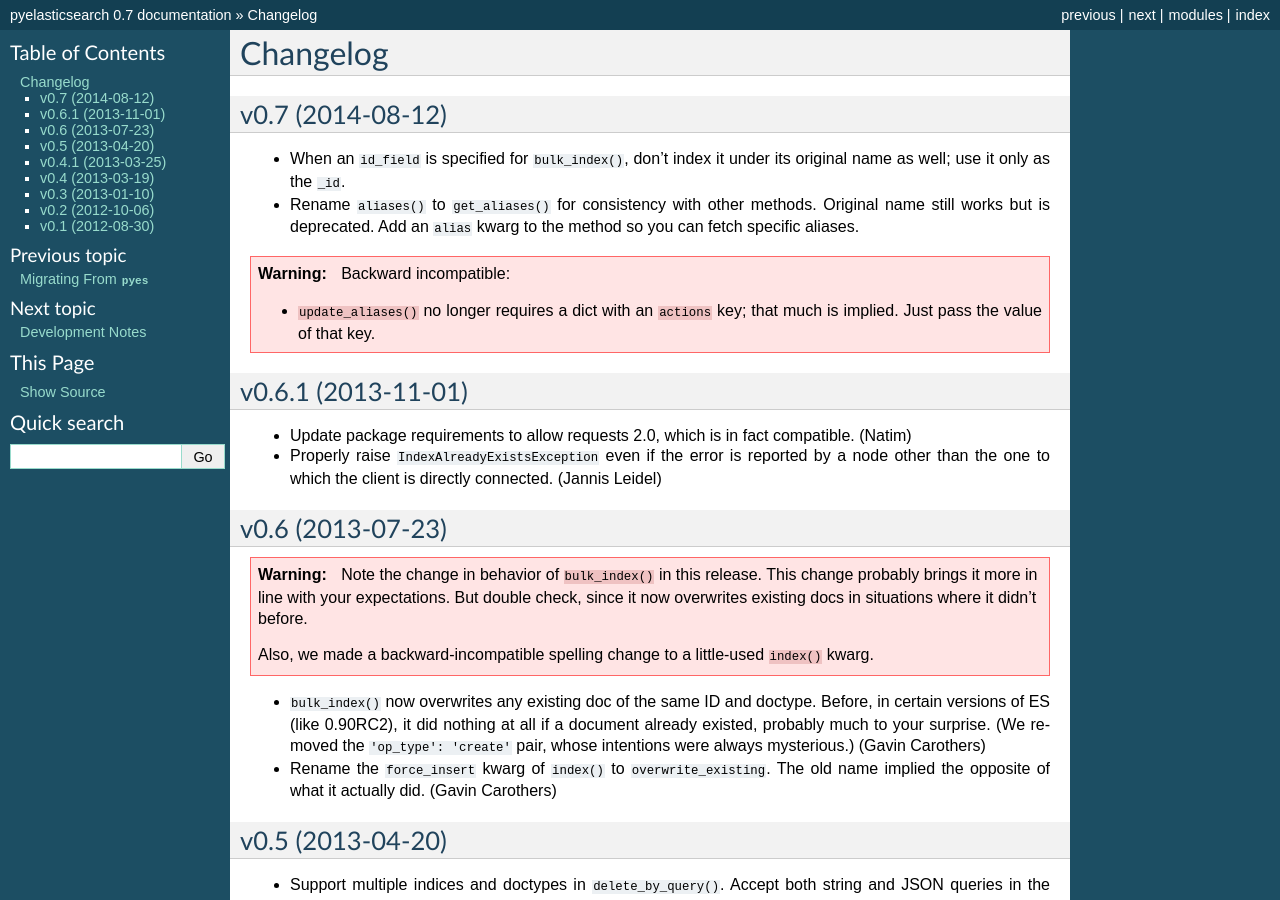
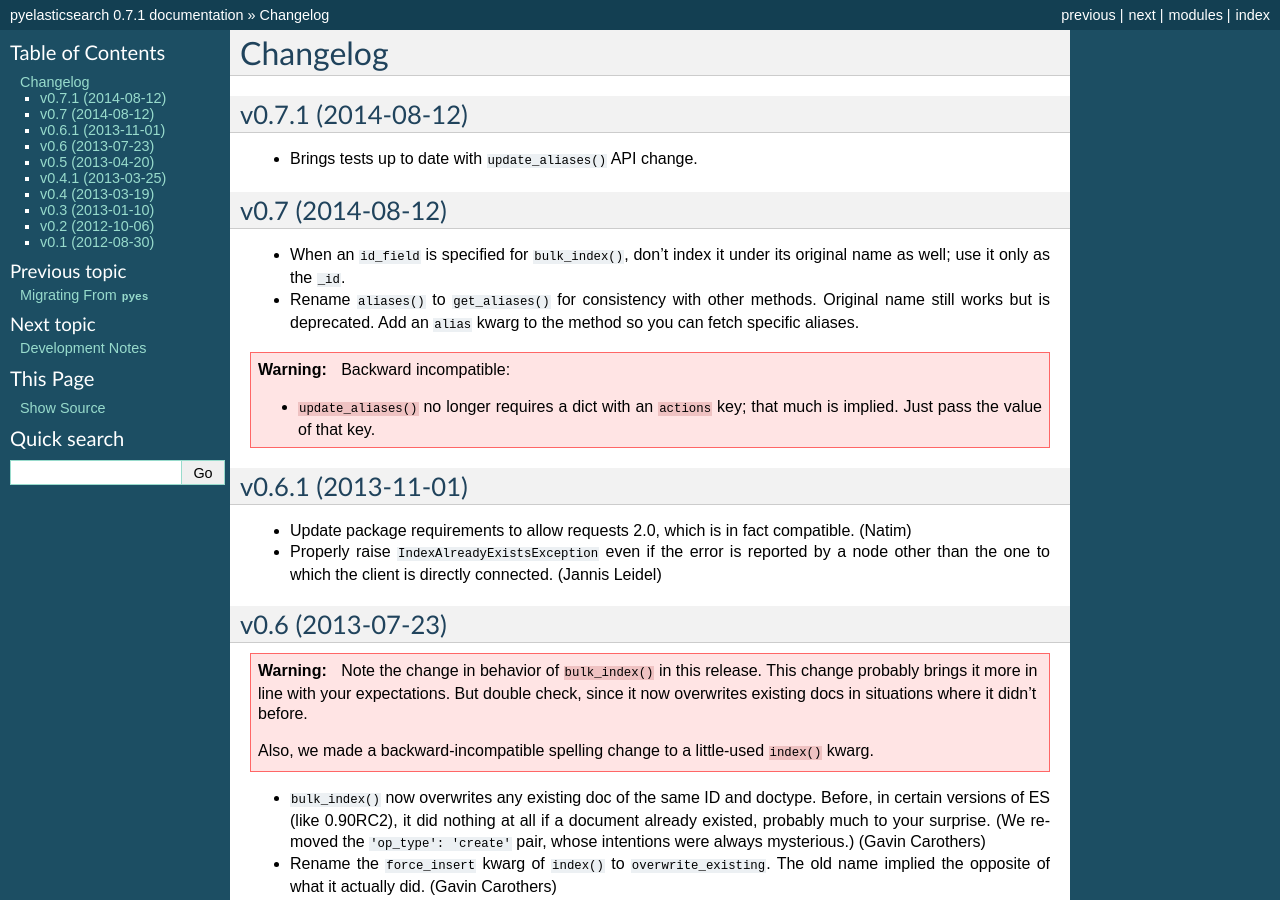
Before and after one commit to pyelasticsearch/pyelasticsearch, a Sphinx documentation site: the page built from docs/source/changelog.rst, in a window 1280 px wide and 900 px high. Built offline with Sphinx 7.4.7, drawn with Linux system fonts in a browser that asks for light colours; some of the changed text lies outside the part shown.

Commit message:
Bump version to 0.7.1, and bring readme up to date.

```diff
--- a/docs/source/changelog.rst
+++ b/docs/source/changelog.rst
@@ -1,5 +1,11 @@
 Changelog
 =========
+
+v0.7.1 (2014-08-12)
+-------------------
+
+* Brings tests up to date with ``update_aliases()`` API change.
+
 
 v0.7 (2014-08-12)
 -----------------
--- a/pyelasticsearch/__init__.py
+++ b/pyelasticsearch/__init__.py
@@ -11,7 +11,7 @@
 __all__ = ['ElasticSearch', 'ElasticHttpError', 'InvalidJsonResponseError',
            'Timeout', 'ConnectionError', 'ElasticHttpNotFoundError',
            'IndexAlreadyExistsError']
-__version__ = '0.7'
+__version__ = '0.7.1'
 __version_info__ = tuple(__version__.split('.'))
 
 get_version = lambda: __version_info__
```
